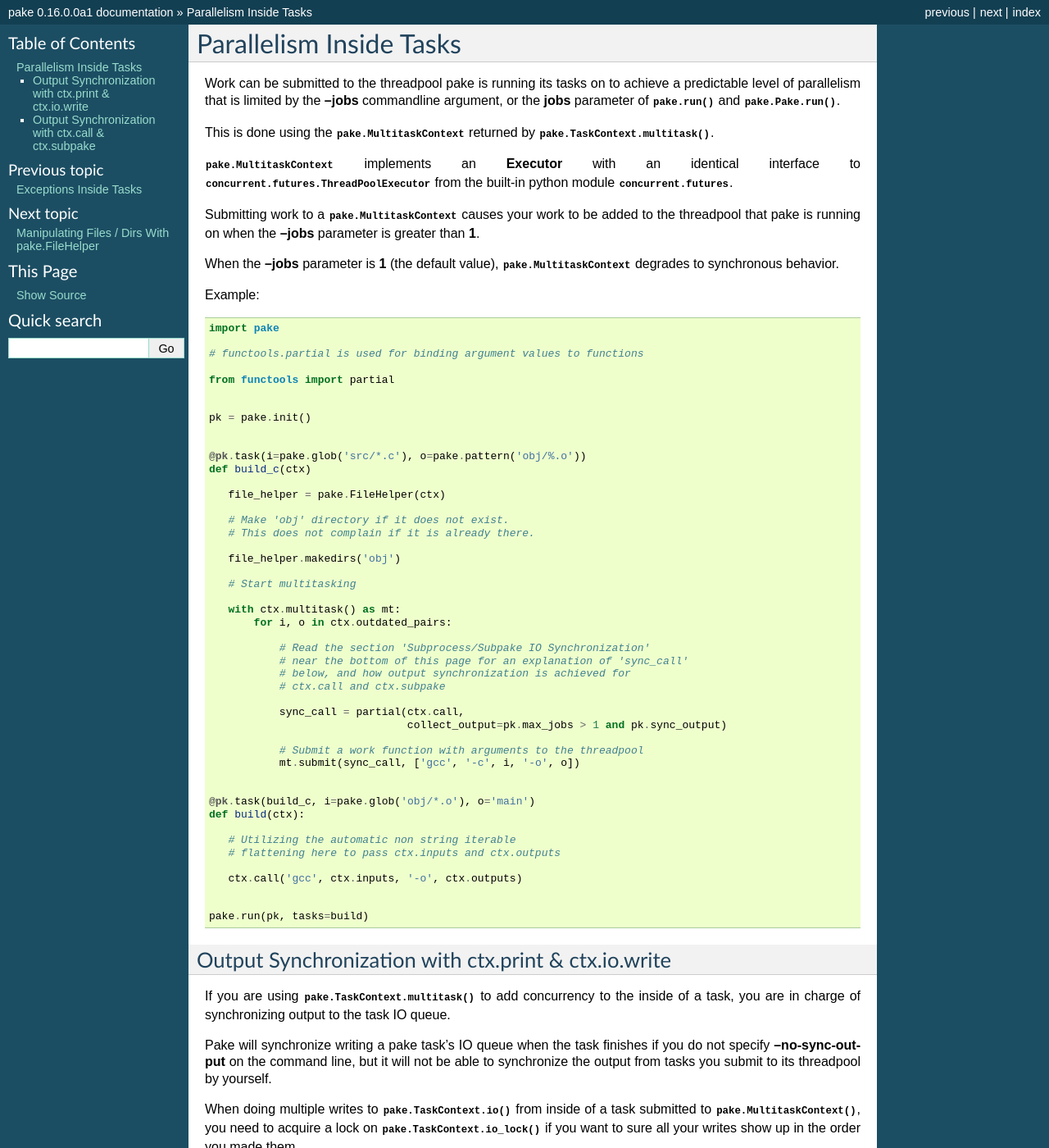
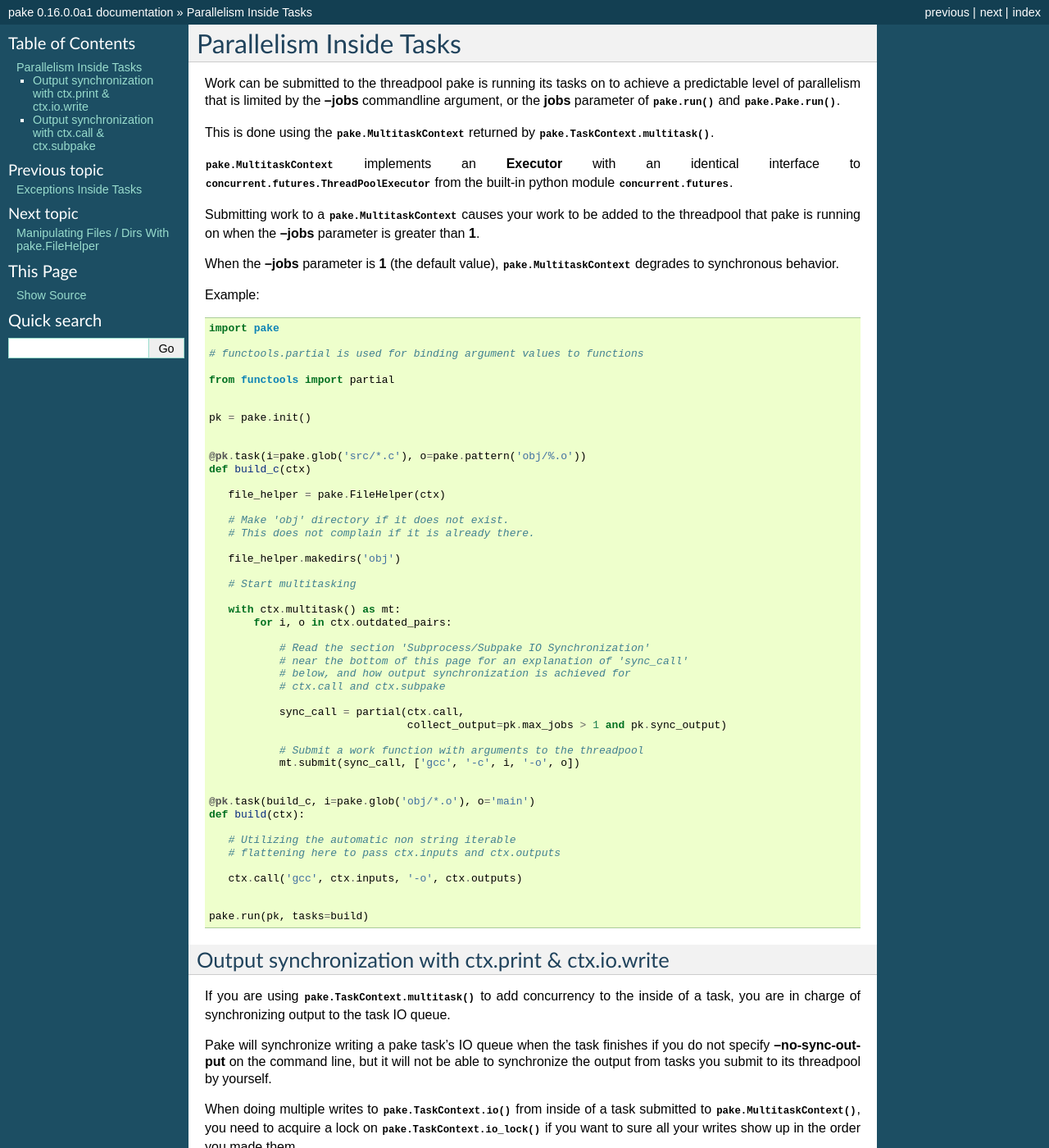
Before and after one commit to Teriks/pake, a Sphinx documentation site: the page built from docs/source/multitasking.rst, in a window 1280 px wide and 1400 px high. Shown: the whole window at 82% size. Built offline with Sphinx 7.4.7, drawn with Linux system fonts in a browser that asks for light colours; some of the changed text lies outside the part shown.

Commit message:
Correct capitalization of level 2 rst headers in sphinx doc

```diff
--- a/docs/source/multitasking.rst
+++ b/docs/source/multitasking.rst
@@ -70,7 +70,7 @@ Example:
     pake.run(pk, tasks=build)
 
 
-Output Synchronization with ctx.print & ctx.io.write
+Output synchronization with ctx.print & ctx.io.write
 ----------------------------------------------------
 
 If you are using :py:meth:`pake.TaskContext.multitask` to add concurrency to
@@ -190,7 +190,7 @@ Example Output (Will vary of course):
     Weird
 
 
-Output Synchronization with ctx.call & ctx.subpake
+Output synchronization with ctx.call & ctx.subpake
 --------------------------------------------------
 
 :py:meth:`pake.TaskContext.subpake`, and :py:meth:`pake.call` both have an argument
```
